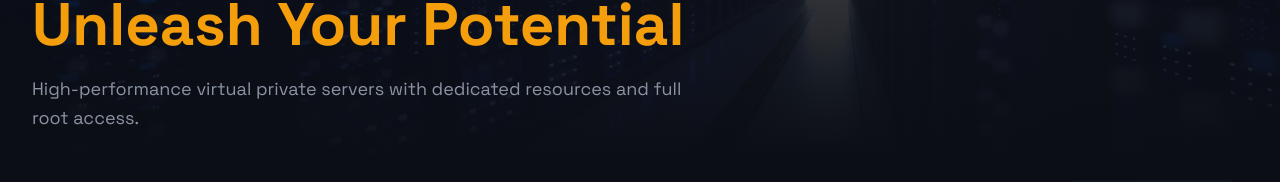
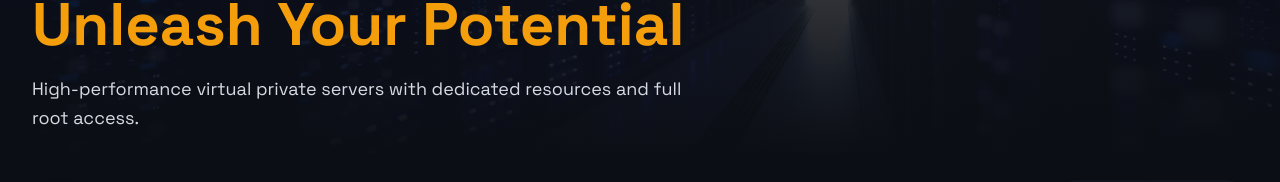
Before and after one commit to Croft-Alen/horizon-hosting-template, a Next.js app: page /vps-hosting in a window 1280 px wide. Shown: the part 280-462 px from the top of the page. Built offline with nearby package versions, Linux system fonts and the light colour scheme; no server answers.

Commit message:
Update: Fixed Web and Vps Hosting Pages Hero

```diff
--- a/src/components/sections/vps-hosting/VPSHero.tsx
+++ b/src/components/sections/vps-hosting/VPSHero.tsx
@@ -34,7 +34,7 @@ export default function VPSHero() {
             {heading} <br />
             <span className="text-brand">Unleash Your Potential</span>
           </h1>
-          <p className="text-lg text-text-muted max-w-2xl leading-relaxed">
+          <p className="text-lg text-text-body max-w-2xl leading-relaxed">
             {subheading}
           </p>
         </motion.div>
--- a/src/components/sections/web-hosting/WebHostingHero.tsx
+++ b/src/components/sections/web-hosting/WebHostingHero.tsx
@@ -34,7 +34,7 @@ export default function WebHostingHero() {
             {heading} <br />
             <span className="text-brand">Built for Success</span>
           </h1>
-          <p className="text-lg text-text-muted max-w-2xl leading-relaxed">
+          <p className="text-lg text-text-body max-w-2xl leading-relaxed">
             {subheading}
           </p>
         </motion.div>
```
